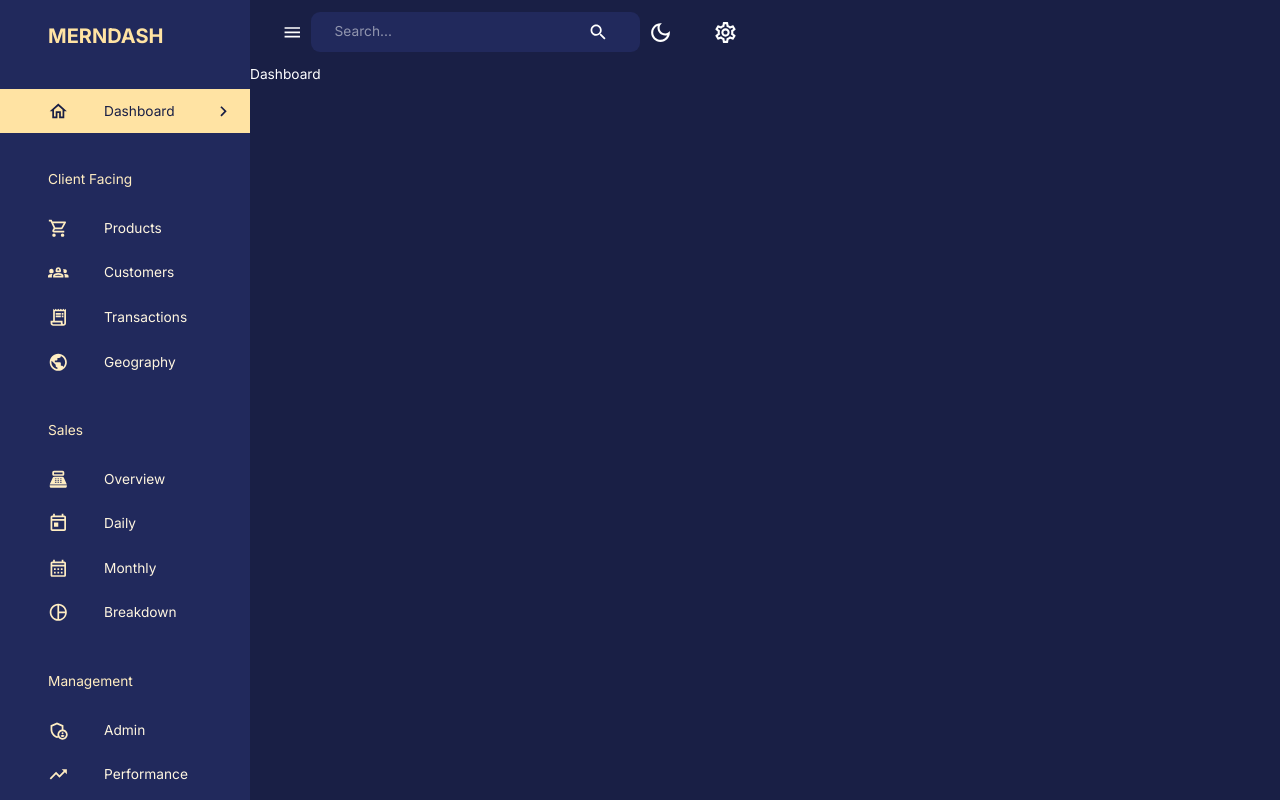
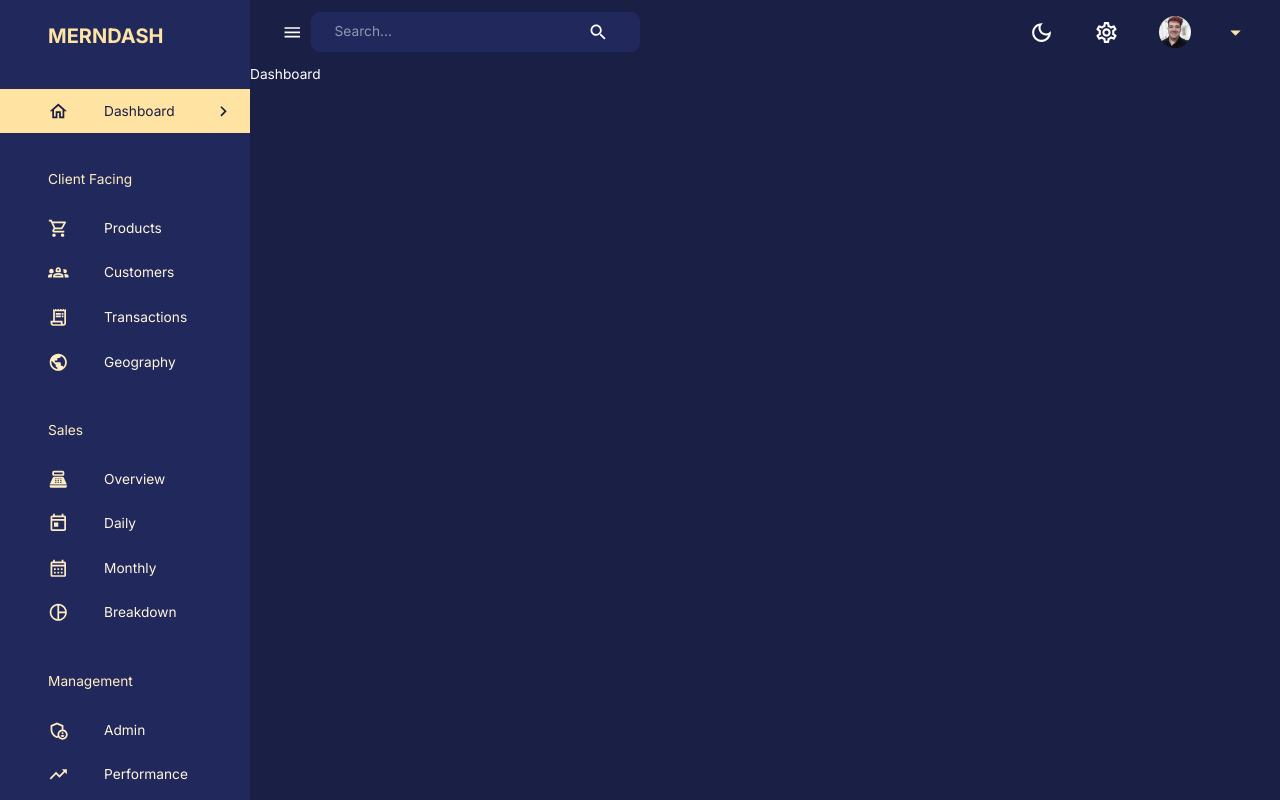
Before and after one commit to brunochaves77/mern_dash, a React (Create React App) app in the folder client/: page /dashboard in a window 1280 px wide. Built offline with nearby package versions, Linux system fonts and the light colour scheme; no server answers.

Commit message:
Setup user info on navbar

```diff
--- a/client/src/components/Navbar.jsx
+++ b/client/src/components/Navbar.jsx
@@ -24,9 +24,14 @@
   useTheme,
 } from "@mui/material";
 
-const Navbar = ({ isSidebarOpen, setIsSidebarOpen }) => {
+const Navbar = ({ user, isSidebarOpen, setIsSidebarOpen }) => {
   const dispatch = useDispatch();
   const theme = useTheme();
+
+  const [anchorEl, setAnchorEl] = useState(null);
+  const isOpen = Boolean(anchorEl);
+  const handleClick = (event) => setAnchorEl(event.currentTarget);
+  const handleClose = () => setAnchorEl(null);
 
   return (
     <AppBar
@@ -67,6 +72,55 @@
           <IconButton>
             <SettingsOutlined sx={{ fontSize: "25px" }} />
           </IconButton>
+
+          <FlexBetween>
+            <Button
+              onClick={handleClick}
+              sx={{
+                display: "flex",
+                justifyContent: "space-between",
+                alignItems: "center",
+                textTransform: "none",
+                gap: "1rem",
+              }}
+            >
+              <Box
+                component="img"
+                alt="profile"
+                src={profileImage}
+                height="32px"
+                width="32px"
+                borderRadius="50%"
+                sx={{ objectFit: "cover" }}
+              />
+              <Box textAlign="left">
+                <Typography
+                  fontWeight="bold"
+                  fontSize="0.85rem"
+                  sx={{ color: theme.palette.secondary[100] }}
+                >
+                  {user.name}
+                </Typography>
+                <Typography
+                  fontSize="0.75rem"
+                  sx={{ color: theme.palette.secondary[200] }}
+                >
+                  {user.occupation}
+                </Typography>
+              </Box>
+              <ArrowDropDownOutlined
+                sx={{ color: theme.palette.secondary[300], fontSize: "25px" }}
+              />
+            </Button>
+            <Menu
+              anchorEl={anchorEl}
+              open={isOpen}
+              onClose={handleClose}
+              anchorOrigin={{ vertical: "bottom", horizontal: "center" }}
+            >
+              <MenuItem onClick={handleClose}>Log Out</MenuItem>
+            </Menu>
+          </FlexBetween>
         </FlexBetween>
       </Toolbar>
     </AppBar>
--- a/client/src/scenes/layout/index.jsx
+++ b/client/src/scenes/layout/index.jsx
@@ -1,30 +1,41 @@
-import React, { useState } from 'react';
-import { Box, useMediaQuery } from '@mui/material';
-import { Outlet } from 'react-router-dom';
-import { useSelector } from 'react-redux';
+import React, { useState } from "react";
+import { Box, useMediaQuery } from "@mui/material";
+import { Outlet } from "react-router-dom";
+import { useSelector } from "react-redux";
 import Navbar from "components/Navbar";
 import Sidebar from "components/Sidebar";
+import { useGetUserQuery } from "state/api";
 
 const Layout = () => {
   const isNonMobile = useMediaQuery("(min-width: 600px)");
   const [isSidebarOpen, setIsSidebarOpen] = useState(true);
+  const userId = useSelector((state) => state.global.userId);
+  const { data } = useGetUserQuery(userId);
+  console.log("🚀 ~ file: index.jsx:14 ~ Layout ~ data:", data);
+
   return (
-    <Box display={isNonMobile ? "flex" : "block"} width="100%" height="100%">
+    <Box
+      display={isNonMobile ? "flex" : "block"}
+      width="100%"
+      height="100%"
+    >
       <Sidebar
+        user={data || {}}
         isNonMobile={isNonMobile}
         drawerWidth="250px"
         isSidebarOpen={isSidebarOpen}
         setIsSidebarOpen={setIsSidebarOpen}
       />
-        <Box>
+      <Box flexGrow={1}>
         <Navbar
+          user={data || {}}
           isSidebarOpen={isSidebarOpen}
           setIsSidebarOpen={setIsSidebarOpen}
         />
         <Outlet />
       </Box>
     </Box>
-  )
-}
+  );
+};
 
 export default Layout;
```
Lines whose indentation alone changed are shown as unchanged.
